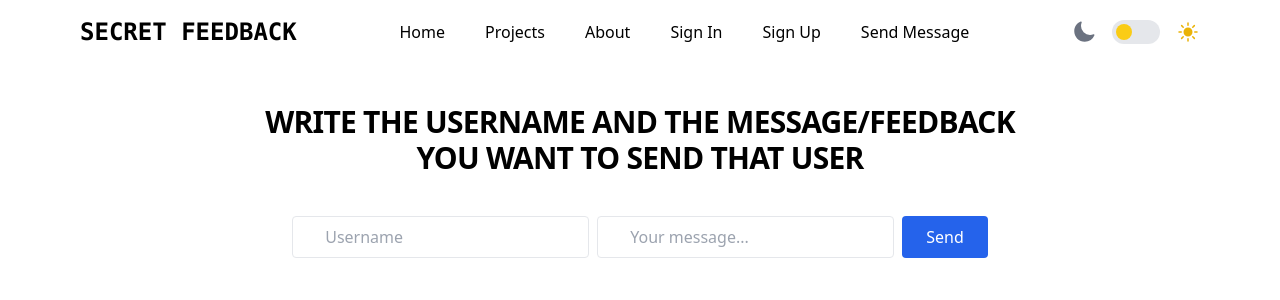
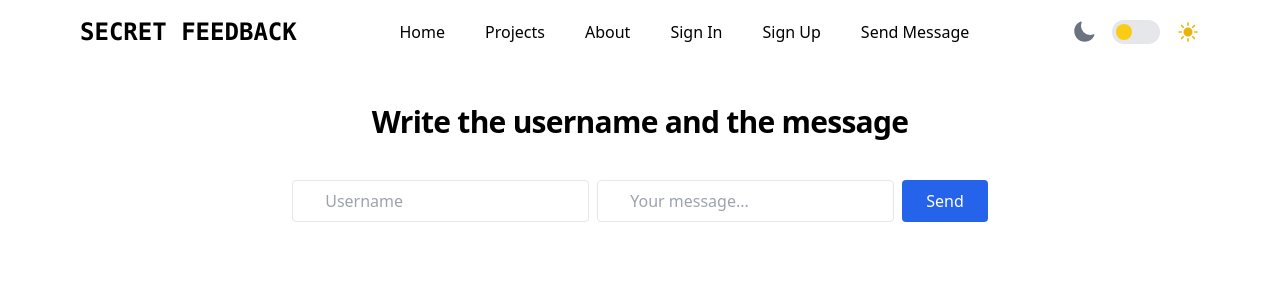
Before and after one commit to shahzaibam/secret-feedback, a Next.js app: page /send-message in a window 1280 px wide. Shown: the top 300 px of the page. Built offline with nearby package versions, Linux system fonts and the light colour scheme.

Commit message:
send message fixing

```diff
--- a/src/app/Components/SendMessageInput.tsx
+++ b/src/app/Components/SendMessageInput.tsx
@@ -50,8 +50,8 @@ const SendMessageInput = () => {
         <div className='w-auto'>
             <div className='text-center'>
 
-                <h1 className='text-3xl font-semibold py-10 tracking-tight uppercase'>
-                    Write the username and the message/feedback <br /> you want to send that user
+                <h1 className='text-3xl font-semibold py-10 tracking-tight '>
+                    Write the username and the message
                 </h1>
 
                 <form onSubmit={handleSendFeedback} className="flex justify-center gap-2 flex-wrap">
```
